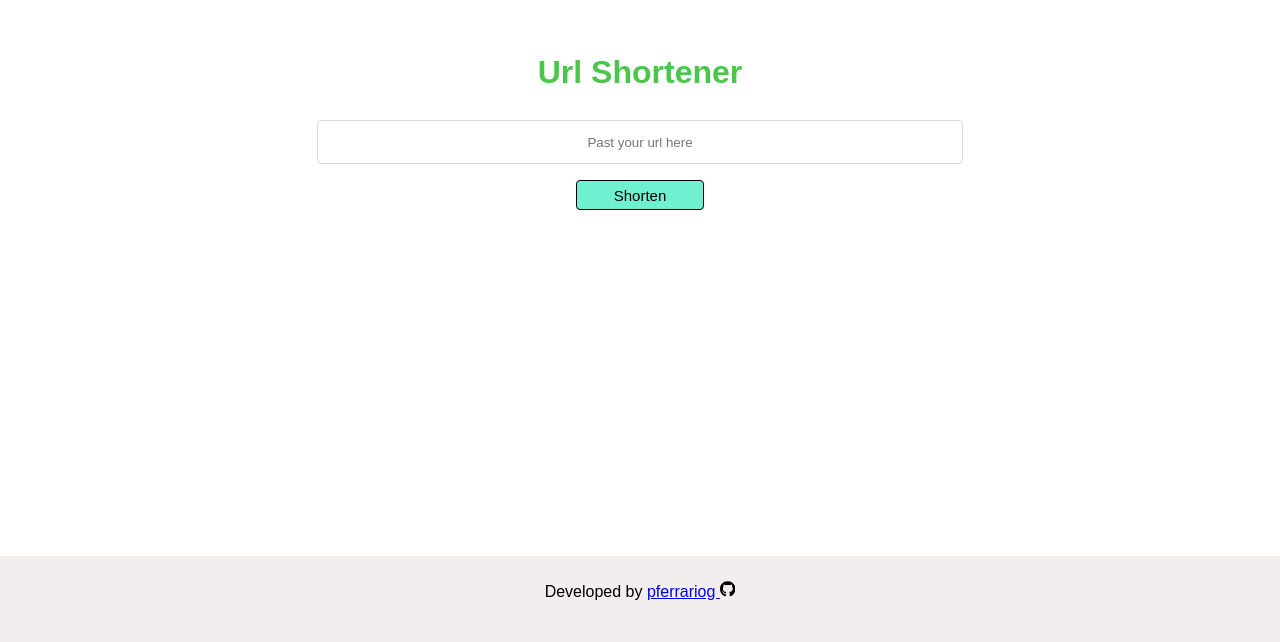
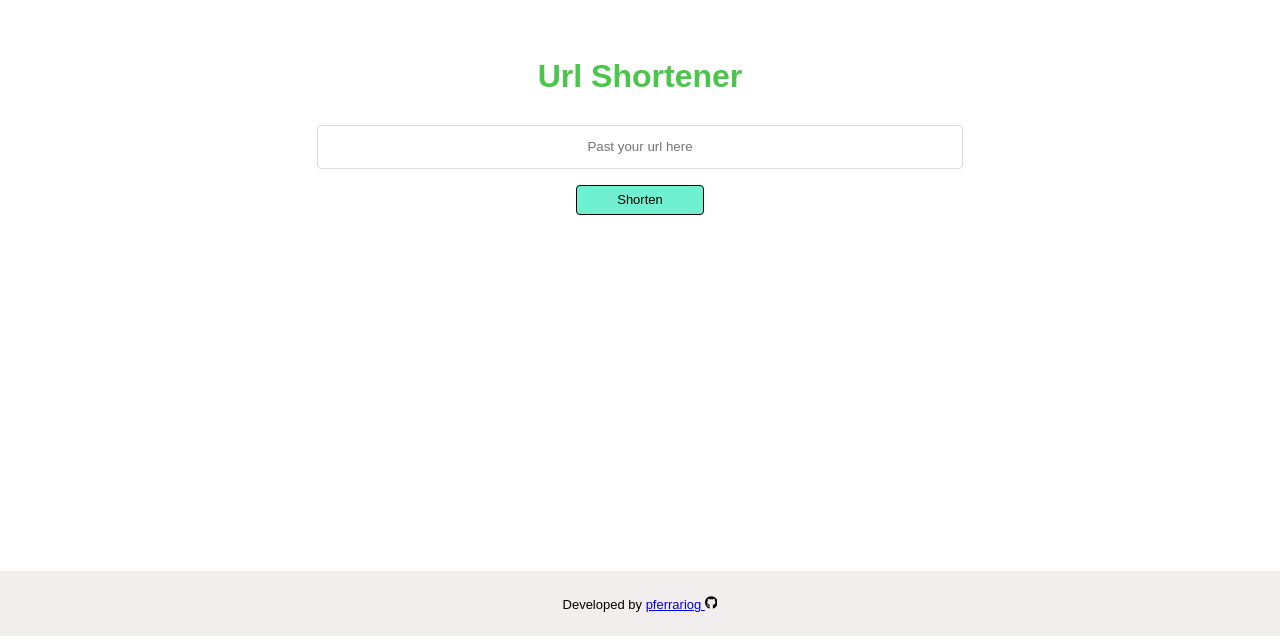
Before and after one commit to pferrariog/url-shortener, a plain HTML site: page static/index.html in a window 1280 px wide. Shown: the part 164-806 px from the top of the page. Drawn offline with Linux system fonts and the light colour scheme; no server answers; files whose address does not match are found by name.

Commit message:
feat: copy icon added and minor css features

```diff
--- a/static/index.html
+++ b/static/index.html
@@ -17,6 +17,7 @@
         <h4 class="outputTitle">Result</h4>
         <div class="output">
             <p id="urlOutput">asda</p>
+            <img id="copyIcon" width="24" height="24" src="copy-icon.svg">
         </div>
     </div>
     <div class="footer">
--- a/static/style.css
+++ b/static/style.css
@@ -18,11 +18,14 @@ body {
 
 .footer {
     background-color: #f3eeee;
-    align-items: center;
-    justify-content: center;
     text-align: center;
     padding: 25px;
-    max-height: 50px;
+    max-height: 15px;
+    font-size: 13px;
+    position: absolute;
+    bottom: 0;
+    left: 0;
+    right: 0;
 }
 
 #urlInput {
@@ -32,6 +35,15 @@ body {
     border-radius: 4px;
     border: 1px solid #dcdcdc;
     margin: 8px;
+    text-align: center;
+}
+
+#urlInput::placeholder {
+    text-align: center;
+ }
+
+#urlInput:focus::placeholder {
+    color: transparent;
 }
 
 #shortenButton {
@@ -42,13 +54,14 @@ body {
     border: 1px solid black;
     margin: 8px;
     background-color: rgb(111, 240, 208);
-    font-size: 15px;
+    font-size: 13px;
     color: black;
     cursor: pointer;
 }
 
 #shortenButton:hover {
     filter: brightness(105%);
+    cursor: pointer;
 }
 
 #shortenButton:disabled {
@@ -75,12 +88,19 @@ body {
     background-color: #f3eeee;
     min-width: 30%;
     border-radius: 4px;
+    display: flex;
     align-items: center;
     justify-content: center;
-    text-align: center;
+    font-size: 13px;
     visibility: hidden;
+    position: relative;
 }
 
-::placeholder {
-    text-align: center;
- }
+#copyIcon {
+    position: absolute;
+    right: 8px;
+}
+
+#copyIcon:hover {
+    cursor: pointer;
+}
```
Also changed, not shown: static/copy-icon.svg (added).
